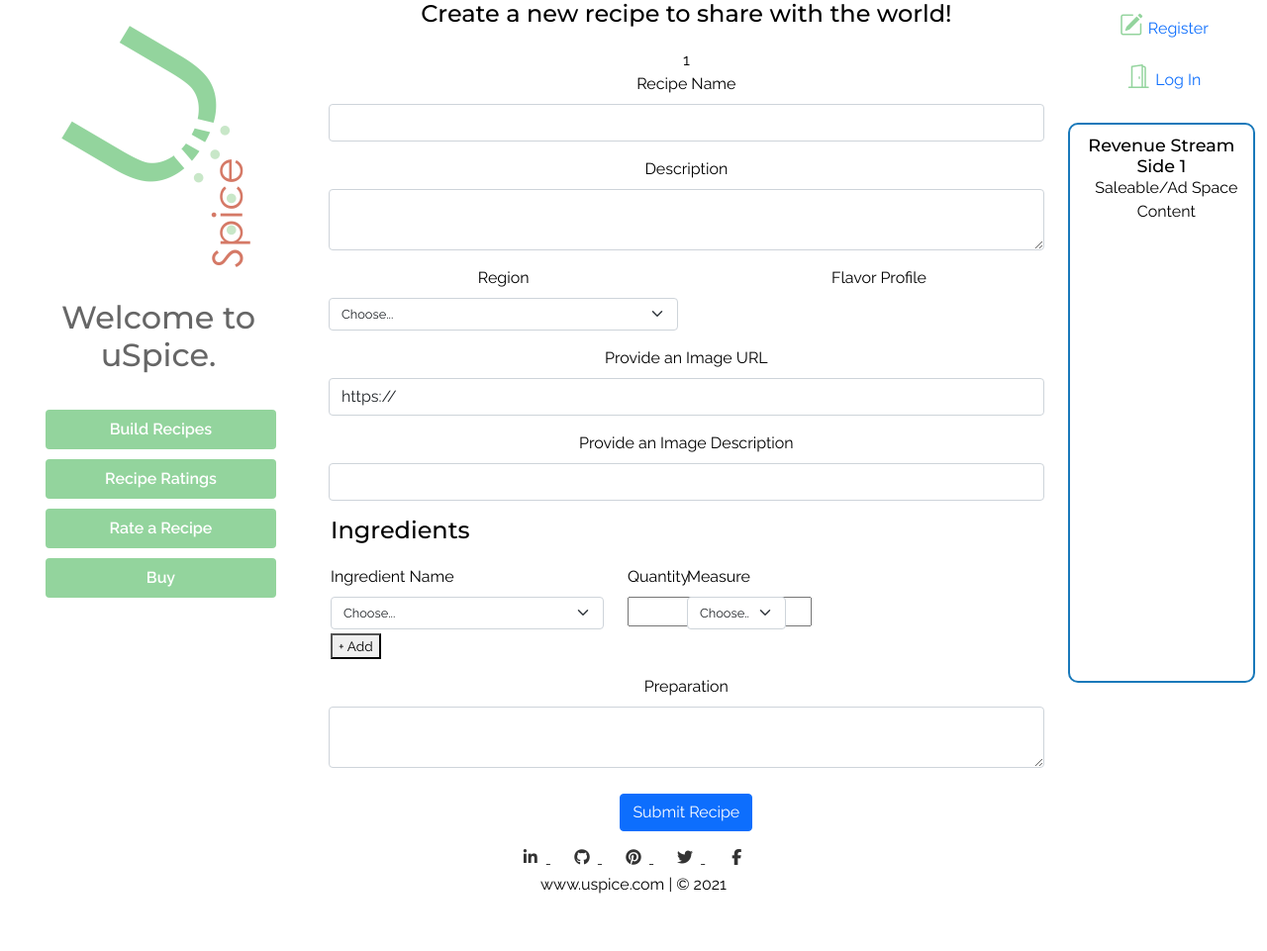
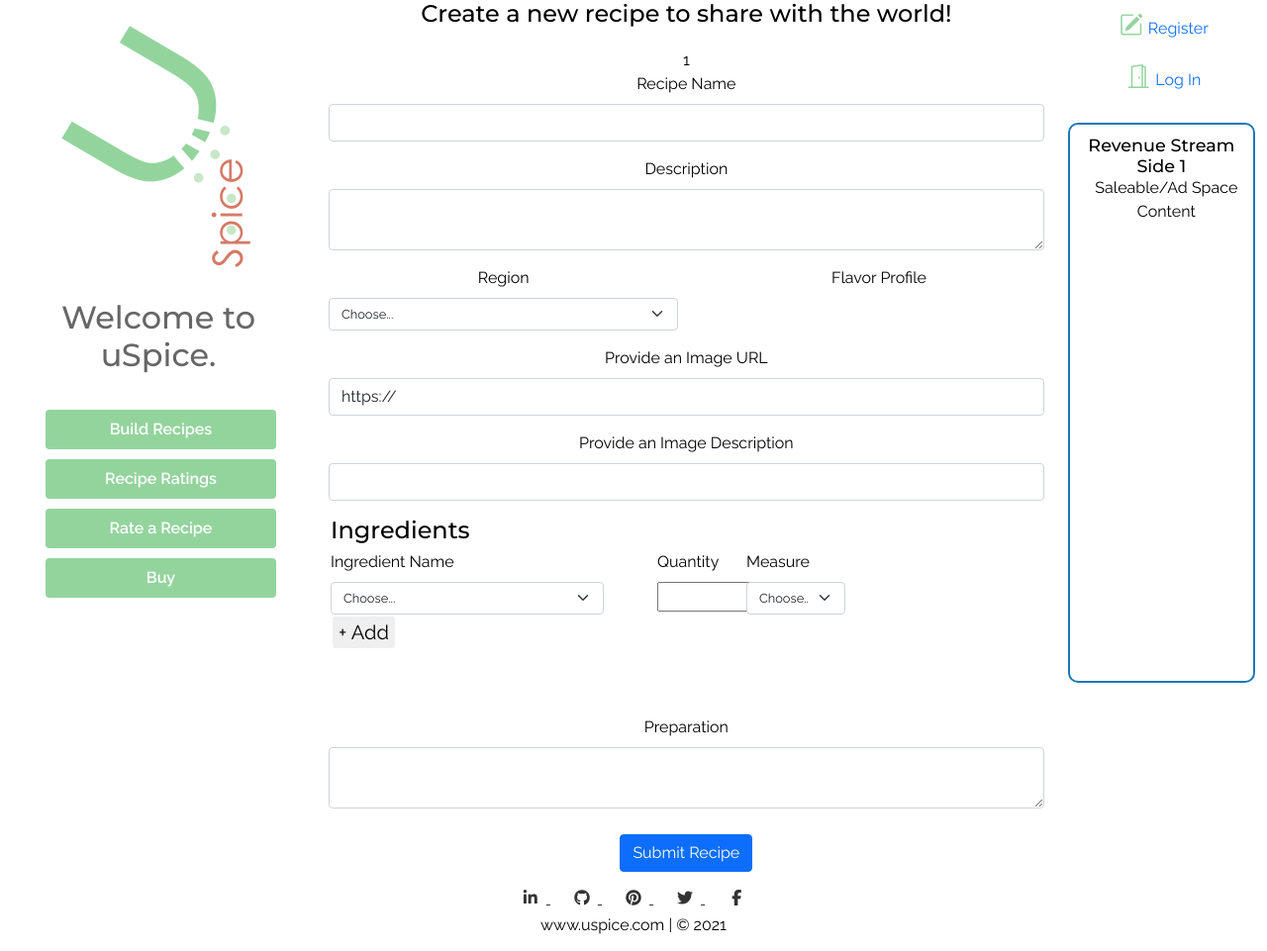
Before and after one commit to GeorgeLychock/MS3-Project-Python-uSpice, a Flask app: page /edit_recipe/1 in a window 1280 px wide. Shown: the part 154-1115 px from the top of the page at 99% size. Before the commit the page ends 1057 px from the top, so only its background shows below. Run offline with Flask 2, Linux system fonts and the light colour scheme; data that the repository does not hold is empty; parts of the project's set-up code (start-up, migrations or seed data) failed here and were passed over; some libraries are stand-ins or nearby versions.

Commit message:
styles: Finished add ingredient section styles for desktop

```diff
--- a/static/css/style.css
+++ b/static/css/style.css
@@ -106,6 +106,7 @@ p {
 .us-b-color-01a {background-color: rgba(147, 212, 157, 1);}
 .us-b-color-02 {background-color: rgba(205, 92, 92, .35);}
 .us-b-color-02a {background-color: rgba(205, 92, 92, .25);}
+.us-b-color-03 {background-color: #777;}
 
 /* Common Positioning */
 .us-text-center {
@@ -361,28 +362,48 @@ padding: 0 10%;
 }
 
 /* Build Recipe */
+.us-ingredient-ctnr {
+  padding: 10px 10px 0 10px;
+  border-radius: 5px;
+  margin-bottom: 5px;
+}
+
 .us-ingredient-col {
   padding: 0 10px;
   text-align: left;
+  margin-bottom: 50px;
 }
 
 .us-ingredient-header {
-  margin-bottom: 20px;
+  margin-bottom: 5px;
 }
 
 .us-ingredient-box {
-  background-color: whitesmoke;
-  margin-bottom: 10px;
+  background-color: #777;
+  padding: 0 8px 0 8px;
 }
 
 .us-ingredient-addbtn {
-  font-size: .85rem;
-  float: left;
-  margin: 4px 0 0 0;
+  font-size: 1.25rem;
+  border: 2px solid #fff;
+  border-radius: 5px;
+}
+
+.us-ingredient-delbtn {
+  font-size: .6rem;
+  border: 2px solid #fff;
+  border-radius: 5px;
 }
 
 .us-ingredient-row {
   font-size: .8rem;
+  margin-top: 5px;
+  padding: 0 10px;
+}
+
+.us-ingredient-input {
+  font-size: .8rem;
+  padding: 0 10px;
 }
 
 .us-ingredient-name {
@@ -392,6 +413,11 @@ padding: 0 10%;
 .us-ingredient-quantity {
   width: 60px;
   height: 32px;
+  margin-left: 30px;
+}
+
+.us-ingredient-measure {
+  margin-left: 30px;
 }
 
 /* Revenue Side 1 */
--- a/static/js/script.js
+++ b/static/js/script.js
@@ -48,21 +48,12 @@ function buildIngredientForm(i) {
 
     return `
     <div class="row us-ingredient-row" id="${ing.id}">
-        <div class="col-5 us-ingredient-name">
-            <label for="ingredient_name" class="form-label">Ingredient Name</label>
-            <input class="us-ingredient-name"" type="text" id="ingredient_name" name="ingredient_name" value="${ing.name}">
-        </div>
-        <div class="col-3 us-ingredient-quantity">
-            <label for="ingredient_quantity" class="form-label">Quantity</label>
-            <input id="ingredient_quantity" name="ingredient_quantity" class="" value="${ing.quantity}">
-        </div>
-        <div class="col-3 us-ingredient-measure">
-            <label for="ingredient_measure" class="form-label">Measure</label>
-            <input id="ingredient_measure" name="ingredient_measure" class="" value="${ing.measure}">
-        </div>
+        <div class="col-5 us-ingredient-name">${ing.name}</div>
+        <div class="col-3 us-ingredient-quantity">${ing.quantity}</div>
+        <div class="col-3 us-ingredient-measure">${ing.measure}</div>
         <!-- Remove the ingredient from the form -->
         <div class="col-1">
-            <button type="button" class="us-ingredient-addbtn" onclick="removeIngredient('${ing.id}')">Remove</button>
+            <button type="button" class="us-ingredient-delbtn" onclick="removeIngredient('${ing.id}')">Remove</button>
         </div>
     </div>
     `
```
Also changed, not shown: templates/build_recipe.html (+18 -12 lines).
